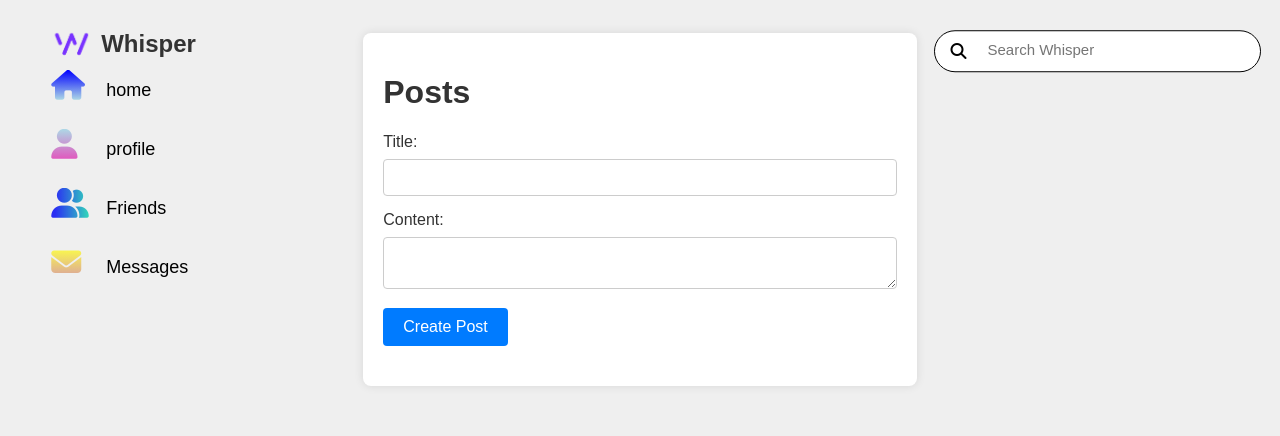
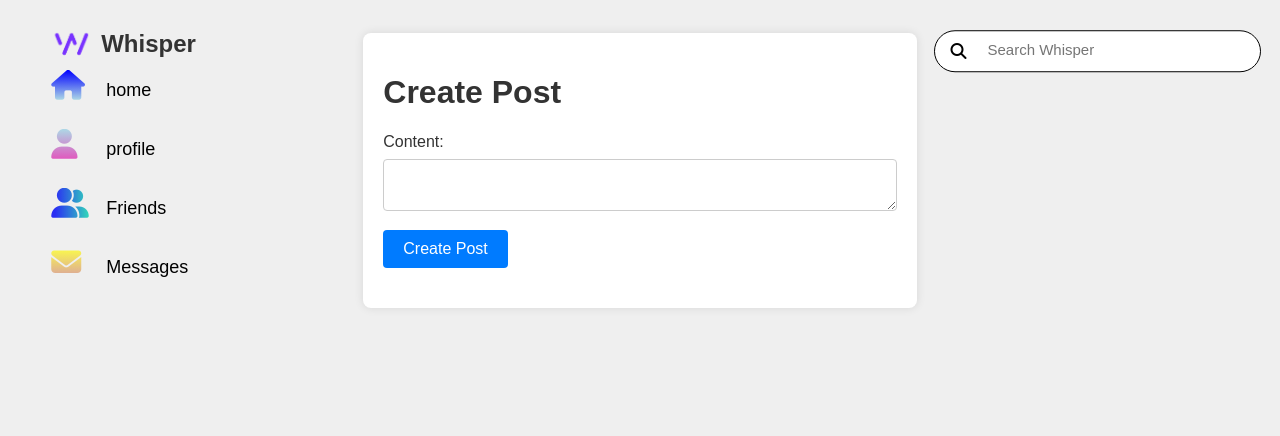
Before and after one commit to prc16/whisper, a PHP site: page /home/ in a window 1280 px wide. Shown: the top 436 px of the page. Run offline with PHP 8.4, Linux system fonts and the light colour scheme; the visitor is signed in with stand-in values (Sample User, id 1); data that the repository does not hold is empty.

Commit message:
Removed post title from database

```diff
--- a/posts/posts.php
+++ b/posts/posts.php
@@ -1,10 +1,8 @@
 <div class="container">
-    <h1>Posts</h1>
+    <h1>Create Post</h1>
 
     <!-- Form for creating a new post -->
     <form id="postForm">
-        <label for="postTitle">Title:</label>
-        <input type="text" id="postTitle" name="postTitle" required>
         <label for="postContent">Content:</label>
         <textarea id="postContent" name="postContent" required></textarea>
         <button type="button" onclick="createPost()">Create Post</button>
--- a/posts/script.js
+++ b/posts/script.js
@@ -26,7 +26,7 @@ function displayPosts(posts) {
         const postElement = document.createElement('div');
         postElement.className = 'post';
         postElement.innerHTML = `
-            <h2>${post.title}</h2>
+            <h2>${post.user_id}</h2>
             <p>${post.content}</p>
             <p>Votes: ${post.votes}</p>
             <button onclick="vote('upvote', ${post.id})"
@@ -56,17 +56,16 @@ function vote(type, postId) {
 
 // Function to create a new post
 function createPost() {
-    const postTitle = document.getElementById('postTitle').value;
     const postContent = document.getElementById('postContent').value;
 
-    // Check for empty postTitle or postContent
-    if (!postTitle.trim() || !postContent.trim()) {
-        alert('Title and content cannot be empty');
+    // Check for empty postContent
+    if (!postContent.trim()) {
+        alert('Post content cannot be empty');
         return;
     }
 
     // Create data string for creating a new post
-    const data = `action=create&title=${encodeURIComponent(postTitle)}&content=${encodeURIComponent(postContent)}`;
+    const data = `action=create&content=${encodeURIComponent(postContent)}`;
     makeRequest('POST', '../posts/server.php', data, function (status, responseText) {
         if (status === 200) {
             const posts = JSON.parse(responseText);
@@ -77,7 +76,6 @@ function createPost() {
     });
 
     // Clear the form fields
-    document.getElementById('postTitle').value = '';
     document.getElementById('postContent').value = '';
 }
 
--- a/posts/server.php
+++ b/posts/server.php
@@ -41,14 +41,13 @@ function getPostsWithVotes($conn, $userId)
  *
  * @param $conn - The database connection
  * @param $userId - The ID of the user creating the post
- * @param $title - The title of the post
  * @param $content - The content of the post
  */
-function createPost($conn, $userId, $title, $content)
+function createPost($conn, $userId, $content)
 {
-    $sql = "INSERT INTO posts (title, content, votes, user_id) VALUES (?, ?, 0, ?)";
+    $sql = "INSERT INTO posts (content, votes, user_id) VALUES (?, 0, ?)";
     $stmt = $conn->prepare($sql);
-    $stmt->bind_param("sss", $title, $content, $userId);
+    $stmt->bind_param("ss", $content, $userId);
     $stmt->execute();
 }
 
@@ -185,9 +184,8 @@ if ($_SERVER['REQUEST_METHOD'] === 'POST') {
         switch ($_POST['action']) {
             case 'create':
                 // Create a new post if title and content are provided and not empty
-                if (isset($_POST['title']) && isset($_POST['content']) &&
-                    !empty($_POST['title']) && !empty($_POST['content'])) {
-                    createPost($conn, $_SESSION['user_id'], $_POST['title'], $_POST['content']);
+                if (isset($_POST['content']) && !empty($_POST['content'])) {
+                    createPost($conn, $_SESSION['user_id'], $_POST['content']);
                 }
                 break;
             case 'upvote':
```
Also changed, not shown: database.sql (+6 -7 lines).
